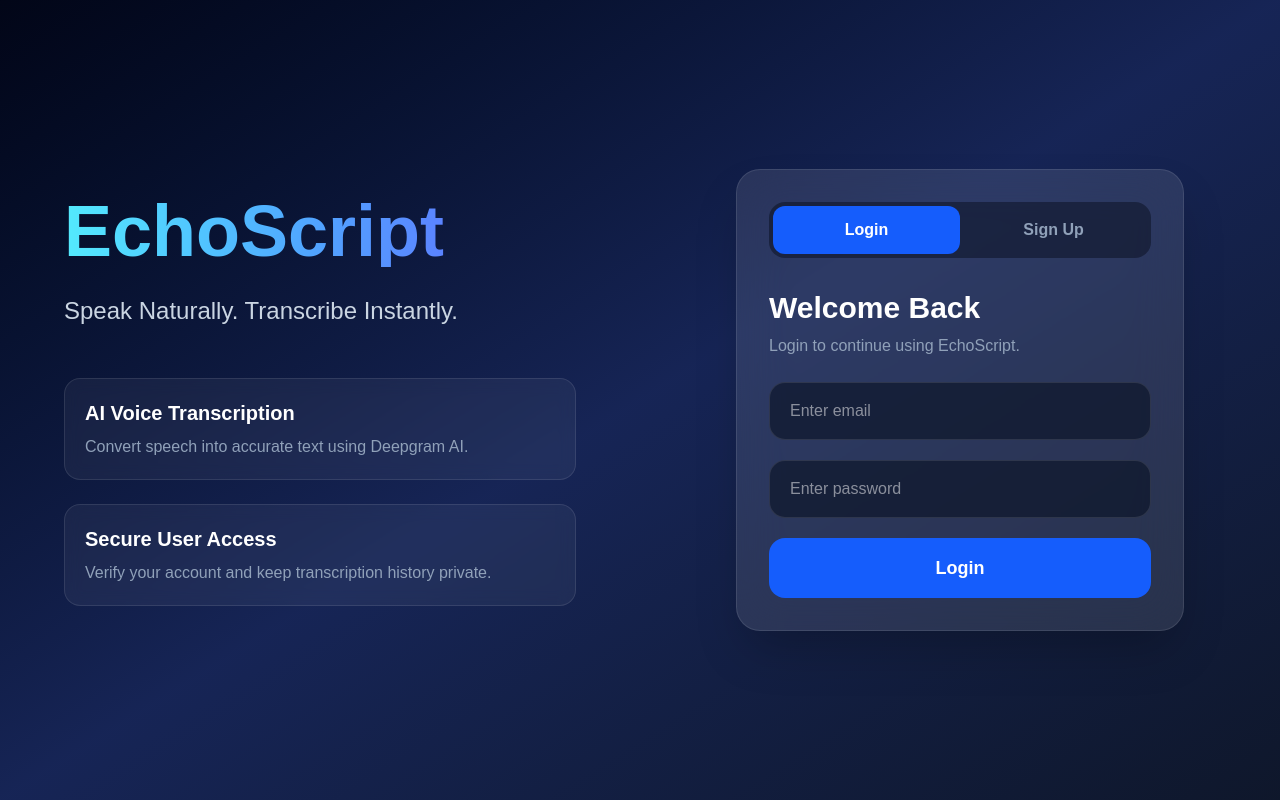
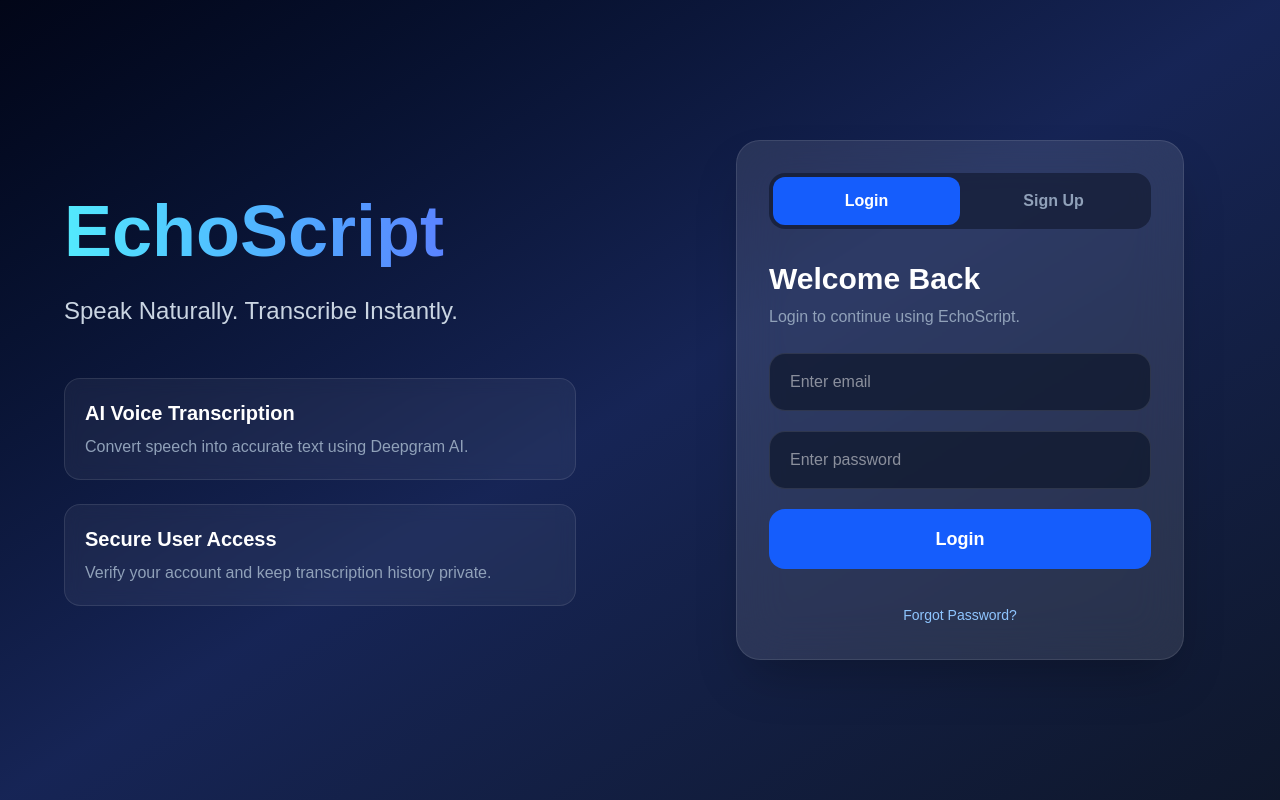
Before and after one commit to swati-kashyap22/speech-to-text-app, a React (Vite) app in the folder frontend/: page / in a window 1280 px wide. Built offline with nearby package versions, Linux system fonts and the light colour scheme.

Commit message:
Add forgot pass feature

```diff
--- a/frontend/src/Auth.jsx
+++ b/frontend/src/Auth.jsx
@@ -168,6 +168,8 @@
                 Login
               </button>
 
+
+
               <button
                 onClick={() => {
                   setMode("signup");
@@ -225,6 +227,32 @@
               >
                 {loading ? "Please wait..." : "Login"}
               </button>
+              <button
+  type="button"
+  onClick={async () => {
+    if (!email) {
+      setMessage("Please enter your email first.");
+      return;
+    }
+
+    const { error } =
+      await supabase.auth.resetPasswordForEmail(email, {
+        redirectTo:
+          "https://speech-to-text-app-mu.vercel.app",
+      });
+
+    if (error) {
+      setMessage(error.message);
+    } else {
+      setMessage(
+        "Password reset email sent. Check your inbox."
+      );
+    }
+  }}
+  className="mt-4 w-full text-sm text-blue-300 hover:text-blue-200"
+>
+  Forgot Password?
+</button>
             </form>
           )}
 
```
